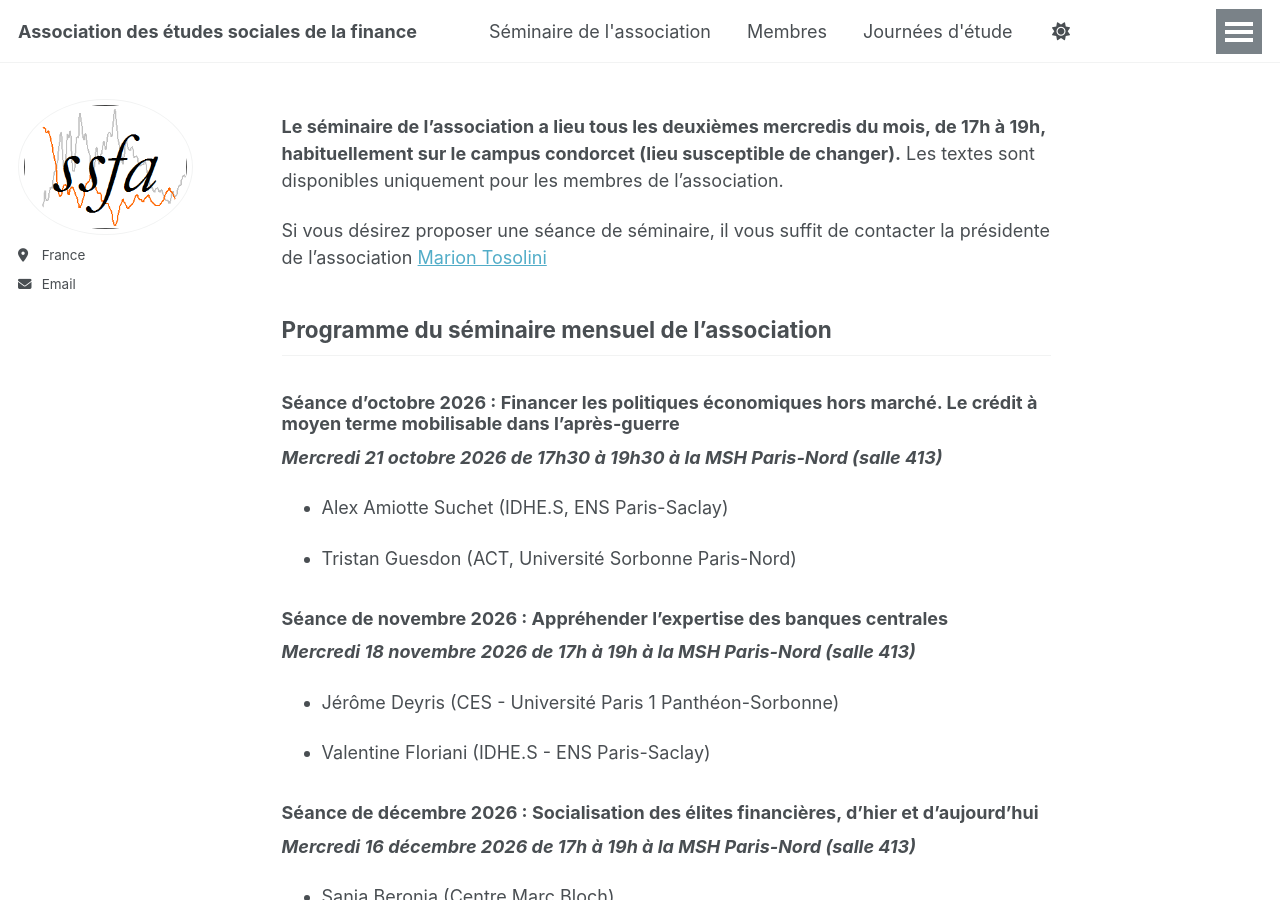
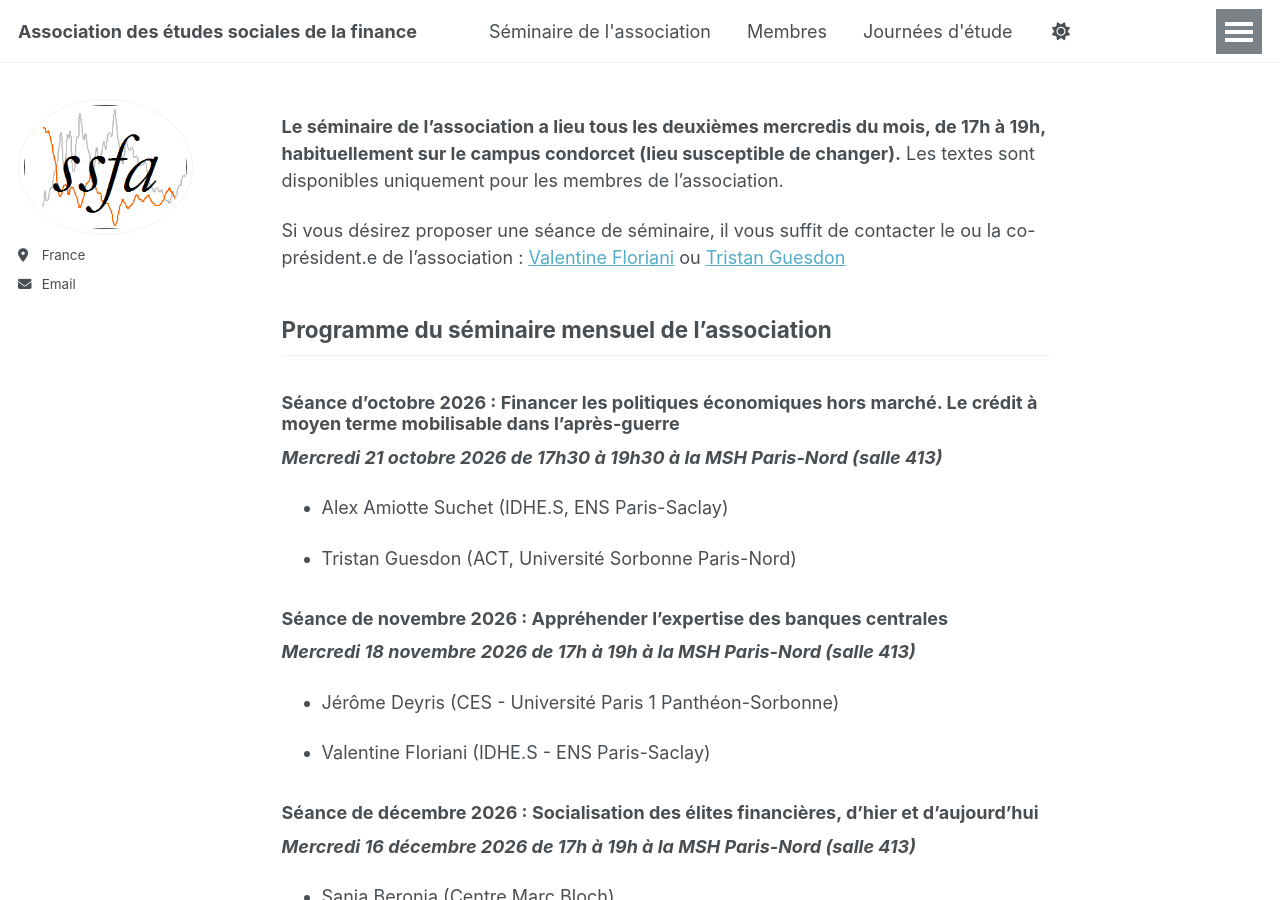
Before and after one commit to ssfa-aesf/ssfa-aesf.github.io, a Jekyll site: the page built from _pages/seminaire.md, in a window 1280 px wide and 900 px high. Built offline with Jekyll 4.4.1, drawn with Linux system fonts in a browser that asks for light colours.

Commit message:
Update seminaire.md

```diff
--- a/_pages/seminaire.md
+++ b/_pages/seminaire.md
@@ -7,7 +7,7 @@ author_profile: true
 **Le séminaire de l'association a lieu tous les deuxièmes mercredis du mois, de 17h à 19h, habituellement sur le campus condorcet (lieu susceptible de changer).** Les textes sont disponibles uniquement pour les membres de l'association.
 
 
-Si vous désirez proposer une séance de séminaire, il vous suffit de contacter la présidente de l'association [Marion Tosolini](mailto:marion.tosolini@univ-lorraine.fr)
+Si vous désirez proposer une séance de séminaire, il vous suffit de contacter le ou la co-président.e de l'association : [Valentine Floriani](mailto:valentine.floriani@ens-paris-saclay.fr) ou [Tristan Guesdon](mailto:tristan.guesdon@edu.univ-paris13.fr)
 
 
 ## Programme du séminaire mensuel de l'association
```
